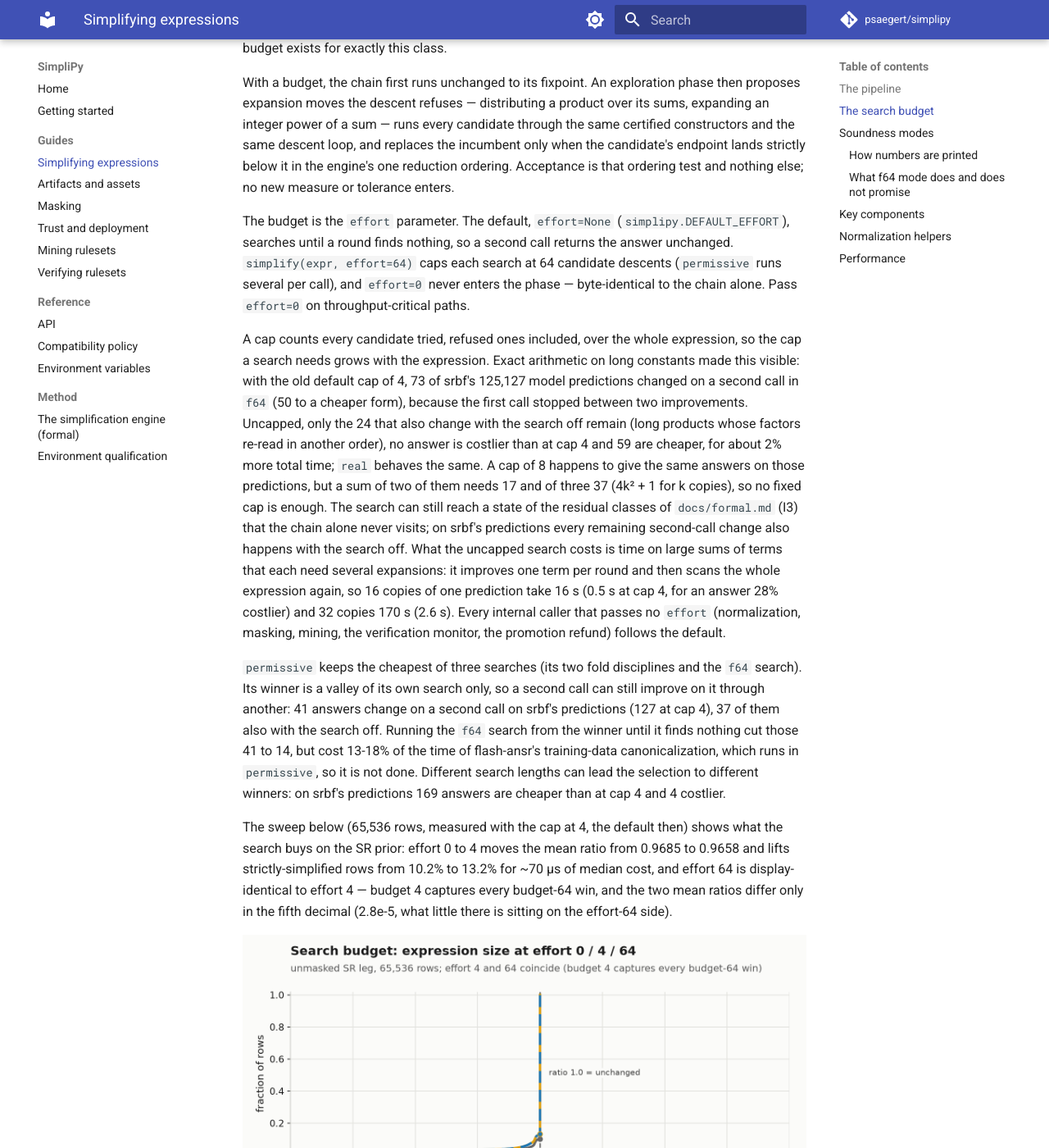
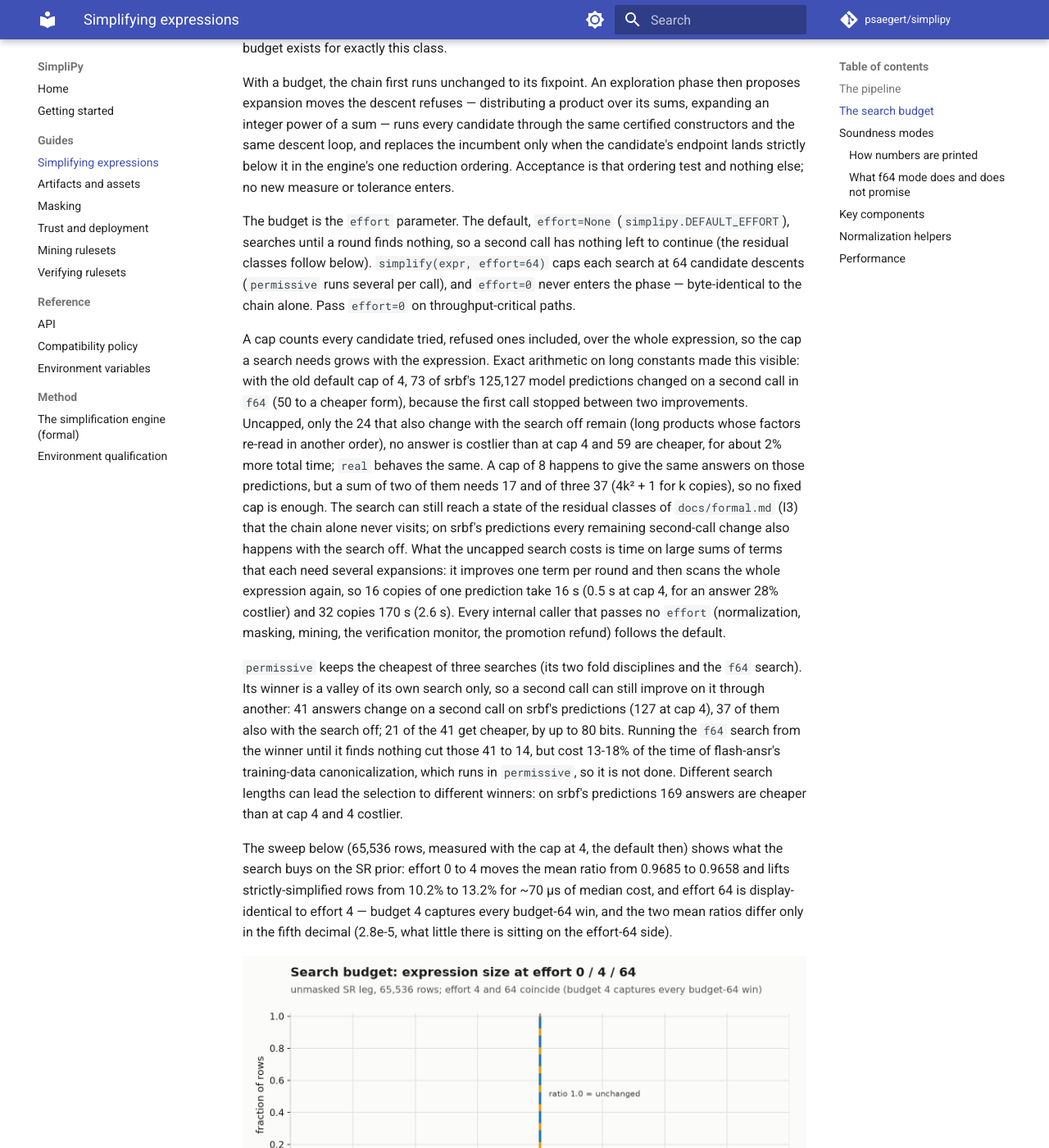
Before and after one commit to psaegert/simplipy, an MkDocs documentation site: the page built from docs/guides/simplify.md, in a window 1280 px wide and 1400 px high, scrolled down 2204 px. Shown: the whole window at 82% size. Built offline with MkDocs 1.6.1 and Material for MkDocs 9.7.7, drawn with Linux system fonts in a browser that asks for light colours; comment, search, counter and statistics services are not loaded.

Commit message:
Review E round 2 wording: training-path time about 1%, permissive's 21 cheaper, never-worse per search
Docs and docstring only: the training-data generation calls are about 1% slower within one
process (default vs effort 4), not unmeasurable; 21 of permissive's 41 second-call changes
get cheaper (by up to 80 bits); the guide's opening sentence points to the residual classes;
the effort docstring's never-worse is per search, not for permissive's selection.

Co-Authored-By: Claude Opus 5.5 <noreply@anthropic.com>
Claude-Session: https://claude.ai/code/session_016gamUqKQqroqag4GFsNu6W

```diff
--- a/docs/guides/simplify.md
+++ b/docs/guides/simplify.md
@@ -105,7 +105,7 @@ tolerance enters.
 
 The budget is the `effort` parameter. The default, `effort=None`
 (`simplipy.DEFAULT_EFFORT`), searches until a round finds nothing, so a second call
-returns the answer unchanged. `simplify(expr, effort=64)` caps each search at 64 candidate
+has nothing left to continue (the residual classes follow below). `simplify(expr, effort=64)` caps each search at 64 candidate
 descents (`permissive` runs several per call), and `effort=0` never enters the phase — byte-identical to the chain alone. Pass
 `effort=0` on throughput-critical paths.
 
@@ -129,7 +129,7 @@ the verification monitor, the promotion refund) follows the default.
 `permissive` keeps the cheapest of three searches (its two fold disciplines and the `f64`
 search). Its winner is a valley of its own search only, so a second call can still improve on
 it through another: 41 answers change on a second call on srbf's predictions (127 at cap 4),
-37 of them also with the search off. Running the `f64` search from the winner until it finds
+37 of them also with the search off; 21 of the 41 get cheaper, by up to 80 bits. Running the `f64` search from the winner until it finds
 nothing cut those 41 to 14, but cost 13-18% of the time of flash-ansr's training-data
 canonicalization, which runs in `permissive`, so it is not done. Different search lengths can
 lead the selection to different winners: on srbf's predictions 169 answers are cheaper than at
```
Also changed, not shown: CHANGELOG.md (+2 -2 lines), 1 other file.
